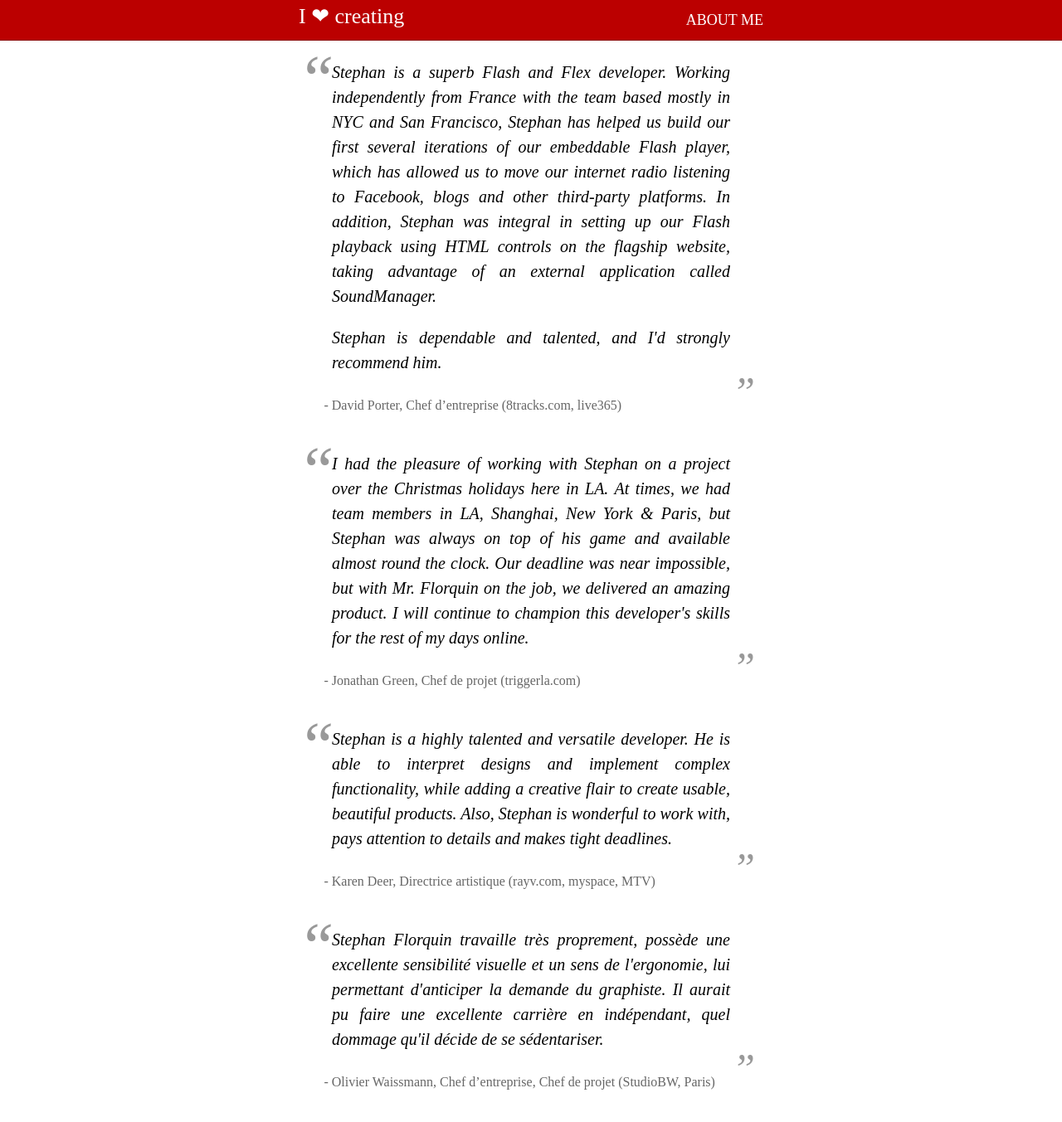
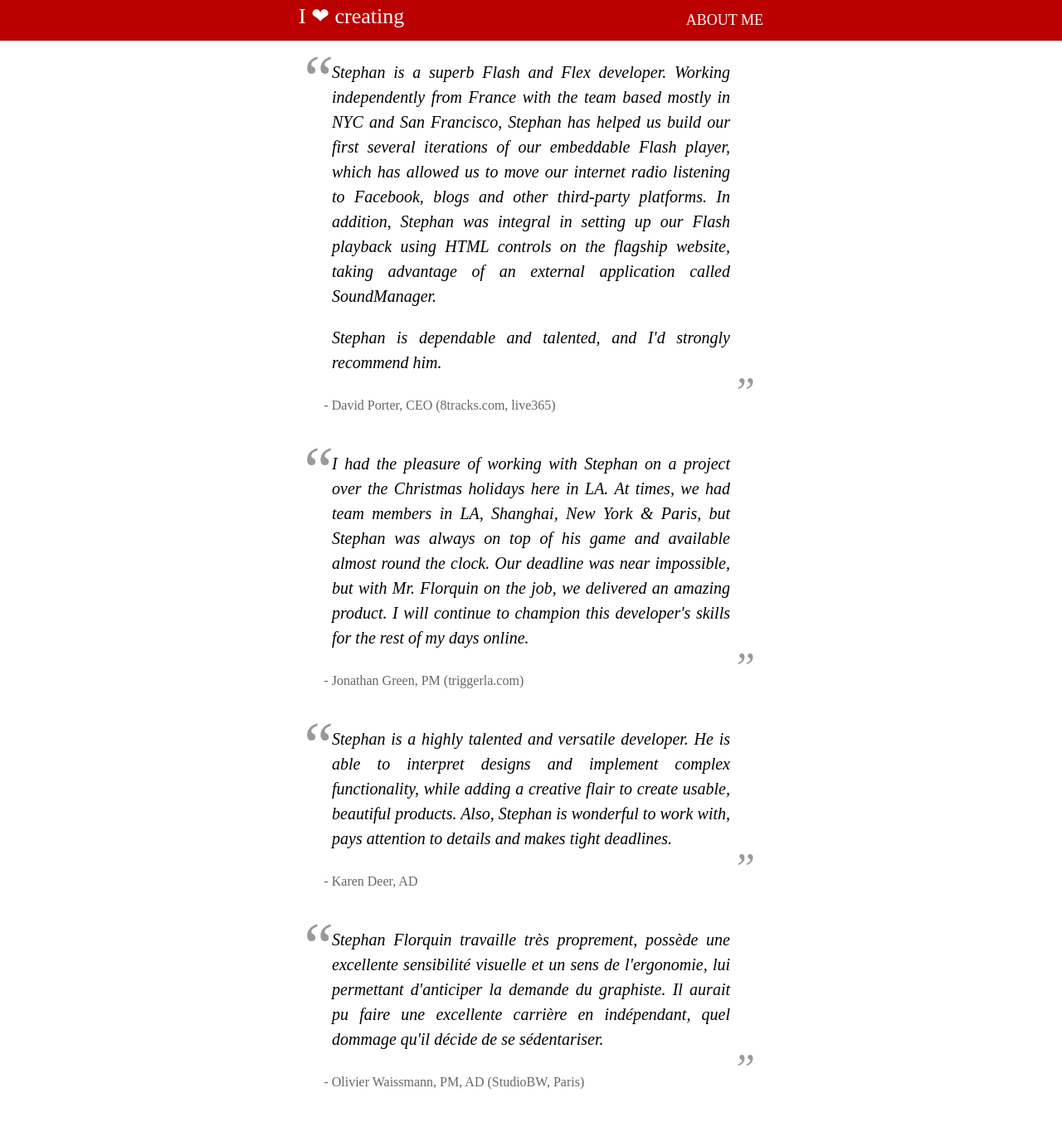
Before and after one commit to stephan83/stephan83.github.com, a Jekyll site: the page built from about.html, in a window 1280 px wide and 1400 px high, scrolled down 162 px. Shown: the top 1353 px of the window at 83% size. Built offline with Jekyll 4.4.1, drawn with Linux system fonts in a browser that asks for light colours; some web fonts are replaced.

Commit message:
fixed about quotations sources

```diff
--- a/about.html
+++ b/about.html
@@ -11,15 +11,15 @@ title: About me
 
 	<blockquote><p><span class="open">“</span>Stephan is a superb Flash and Flex developer. Working independently from France with the team based mostly in NYC and San Francisco, Stephan has helped us build our first several iterations of our embeddable Flash player, which has allowed us to move our internet radio listening to Facebook, blogs and other third‐party platforms. In addition, Stephan was integral in setting up our Flash playback using HTML controls on the flagship website, taking advantage of an external application called SoundManager.</p>
 	<p>Stephan is dependable and talented, and I'd strongly recommend him.<span class="close">”</span></p></blockquote>
-	<p><cite>‐ David Porter, Chef d’entreprise (8tracks.com, live365)</cite></p>
+	<p><cite>‐ David Porter, CEO (8tracks.com, live365)</cite></p>
 
 	<blockquote><p><span class="open">“</span>I had the pleasure of working with Stephan on a project over the Christmas holidays here in LA. At times, we had team members in LA, Shanghai, New York & Paris, but Stephan was always on top of his game and available almost round the clock. Our deadline was near impossible, but with Mr. Florquin on the job, we delivered an amazing product. I will continue to champion this developer's skills for the rest of my days online.<span class="close">”</span></p></blockquote>
-	<p><cite>‐ Jonathan Green, Chef de projet (triggerla.com)</cite></p>
+	<p><cite>‐ Jonathan Green, PM (triggerla.com)</cite></p>
 
   <blockquote><p><span class="open">“</span>Stephan is a highly talented and versatile developer. He is able to interpret designs and implement complex functionality, while adding a creative flair to create usable, beautiful products. Also, Stephan is wonderful to work with, pays attention to details and makes tight deadlines.<span class="close">”</span></p></blockquote>
-	<p><cite>‐ Karen Deer, Directrice artistique (rayv.com, myspace, MTV)</cite></p>
+	<p><cite>‐ Karen Deer, AD</cite></p>
 
 	<blockquote><p><span class="open">“</span>Stephan Florquin travaille très proprement, possède une excellente sensibilité visuelle et un sens de l'ergonomie, lui permettant d'anticiper la demande du graphiste. Il aurait pu faire une excellente carrière en indépendant, quel dommage qu'il décide de se sédentariser.<span class="close">”</span></p></blockquote>
-	<p><cite>‐ Olivier Waissmann, Chef d’entreprise, Chef de projet (StudioBW, Paris)</cite></p>
+	<p><cite>‐ Olivier Waissmann, PM, AD (StudioBW, Paris)</cite></p>
 
 </div>
```
